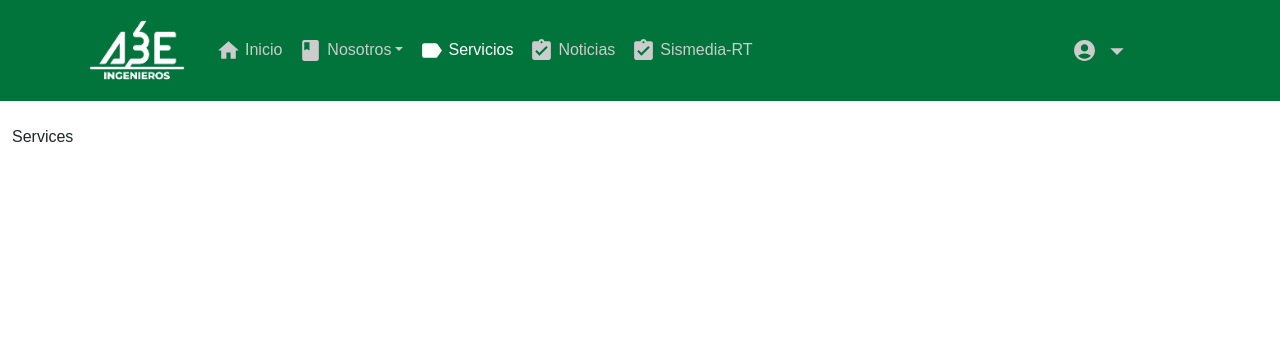
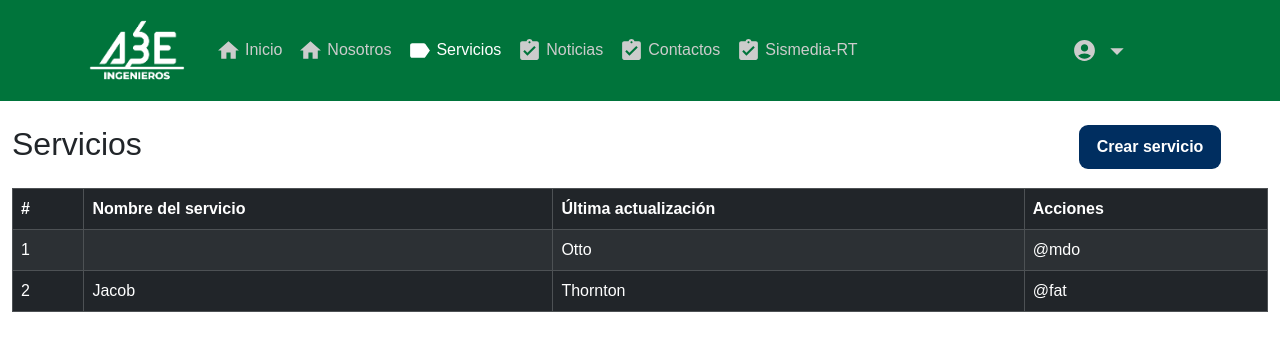
Before and after one commit to emilianoa3e/AdminPageA3E, a React (Create React App) app: page /services in a window 1280 px wide. Shown: the top 350 px of the page. Built offline with nearby package versions, Linux system fonts and the light colour scheme; sample sign-in values are in the browser's storage.

Commit message:
Add editor and galery at Services

```diff
--- /dev/null
+++ b/src/assets/css/components/Loader.module.css
@@ -0,0 +1,19 @@
+.loader {
+  width: 48px;
+  height: 48px;
+  border: 5px solid #FFF;
+  border-bottom-color: #FF3D00;
+  border-radius: 50%;
+  display: inline-block;
+  box-sizing: border-box;
+  animation: rotation 1s linear infinite;
+  }
+
+  @keyframes rotation {
+  0% {
+      transform: rotate(0deg);
+  }
+  100% {
+      transform: rotate(360deg);
+  }
+  }
--- a/src/components/getWysInfo.js
+++ b/src/components/getWysInfo.js
@@ -4,13 +4,13 @@ import instance from '../shared/Axios';
 import { useEffect, useState } from 'react';
 import axios from 'axios';
 function Prueba() {
-
+//todo el codigo es orueba, no usar como componente
 
     const [responseData, setResponseData] = useState(null);
 
     const getData = async () =>{
         try{
-            const data = await axios.get('http://localhost:3000/api/tiny/getById/648397460276d263a2269241')
+            const data = await axios.get('http://localhost:8080/api/tiny/getById/64874426e6c42543d92be8e7')
             console.log(data.data.tiny.content)
             setResponseData(data.data.tiny.content)
          }catch(error){
--- /dev/null
+++ b/src/components/shared/CustomTable.js
@@ -0,0 +1,32 @@
+import React from 'react'
+import { Table } from 'react-bootstrap'
+function CustomTable() {
+  return (
+    <Table striped bordered hover variant="dark">
+      <thead>
+        <tr>
+          <th>#</th>
+          <th>Nombre del servicio</th>
+          <th>Última actualización</th>
+          <th>Acciones</th>
+        </tr>
+      </thead>
+      <tbody>
+        <tr>
+          <td>1</td>
+          <td></td>
+          <td>Otto</td>
+          <td>@mdo</td>
+        </tr>
+        <tr>
+          <td>2</td>
+          <td>Jacob</td>
+          <td>Thornton</td>
+          <td>@fat</td>
+        </tr>
+      </tbody>
+    </Table>
+  )
+}
+
+export default CustomTable
--- a/src/components/shared/Loader.js
+++ b/src/components/shared/Loader.js
@@ -1,8 +1,9 @@
 import React from 'react'
+import styles from '../../assets/css/components/Loader.module.css'
+function Loader() {
 
-function Loader() {
   return (
-    <div>Loader</div>
+    <span className={styles.Loader}></span>
   )
 }
 
--- a/src/components/shared/Navbar.js
+++ b/src/components/shared/Navbar.js
@@ -15,32 +15,20 @@ function CustomNavbar() {
   return (
     <NavbarBt variant="dark" className="custom-navbar" expand="lg" sticky="top">
       <Container>
-        <NavbarBt.Brand href="/home">
+        <NavbarBt.Brand href="/">
           <img src={logo} alt="Logo" width={110} />
         </NavbarBt.Brand>
         <NavbarBt.Toggle aria-controls="basic-navbar-nav" />
         <NavbarBt.Collapse id="basic-navbar-nav">
           <Nav className="me-auto">
-            <NavLink to="/home" className="nav-link">
+            <NavLink to="/" className="nav-link">
               <MdHome className="me-1" size={25} />
               <span className="nav-link-text">Inicio</span>
             </NavLink>
-            <NavDropdown
-              title={
-                <span>
-                  <MdBook className="me-1" size={25} />
-                  <span className="nav-link-text">Nosotros</span>
-                </span>
-              }
-              className="align-items-center"
-              id="basic-nav-dropdown"
-            >
-              <NavDropdown.Item>Filosofía</NavDropdown.Item>
-              <NavDropdown.Item>Política de calidad</NavDropdown.Item>
-              <NavDropdown.Item>Certificados y licencias</NavDropdown.Item>
-              <NavDropdown.Item>Clientes</NavDropdown.Item>
-              <NavDropdown.Item>Equipo A3E</NavDropdown.Item>
-            </NavDropdown>
+            <NavLink to="/us" className="nav-link">
+              <MdHome className="me-1" size={25} />
+              <span className="nav-link-text">Nosotros</span>
+            </NavLink>
             <NavLink to="/services" className="nav-link">
               <MdLabel className="me-1" size={25} />
               <span className="nav-link-text">Servicios</span>
@@ -49,7 +37,11 @@ function CustomNavbar() {
               <MdAssignmentTurnedIn className="me-1" size={25} />
               <span className="nav-link-text">Noticias</span>
             </NavLink>
-            <NavLink to="/news" className="nav-link">
+            <NavLink to="/contacts" className="nav-link">
+              <MdAssignmentTurnedIn className="me-1" size={25} />
+              <span className="nav-link-text">Contactos</span>
+            </NavLink>
+            <NavLink to="/sismedia" className="nav-link">
               <MdAssignmentTurnedIn className="me-1" size={25} />
               <span className="nav-link-text">Sismedia-RT</span>
             </NavLink>
--- /dev/null
+++ b/src/pages/news/CompanyNews.js
@@ -0,0 +1,9 @@
+import React from 'react'
+
+function CompanyNews() {
+  return (
+    <div>News</div>
+  )
+}
+
+export default CompanyNews
--- a/src/pages/services/FormService.js
+++ b/src/pages/services/FormService.js
@@ -1,10 +1,28 @@
 import React from 'react'
-
+import Galery from '../../components/shared/Galery'
+import EditorWys from '../../components/shared/EditorWys'
+import { Col, Row, Container } from 'react-bootstrap'
 function FormService() {
 
 
   return (
-    <div>FormService</div>
+    <>
+      <div className='container-fluid p-0'>
+        <h2 className='text-center'>Nuevo Servicio</h2>
+        <Row>
+          <Col style={{backgroundColor:'gray'}}>
+            <Galery/>
+          </Col>
+          <Col xs='9' md='9'>
+            <EditorWys />
+          </Col>
+        </Row>
+      </div>
+
+
+
+
+    </>
   )
 }
 
--- a/src/pages/services/Services.js
+++ b/src/pages/services/Services.js
@@ -1,8 +1,24 @@
 import React from 'react'
+import CustomButton from '../../components/shared/CustomButton'
+import { useNavigate } from 'react-router-dom';
+import { Col, Row } from 'react-bootstrap';
+import CustomTable from '../../components/shared/CustomTable';
+function Services() {
+  const navigate = useNavigate();
+  return (
+    <>
+      <Row className='mb-3'>
+        <Col xs={7} sm={8} md={10}>
+          <h2>Servicios</h2>
+        </Col>
+        <Col xs={5} sm={4} md={2}>
+          <CustomButton text={'Crear servicio'} onClick={() => navigate('/editor')} />
+        </Col>
+      </Row>
+      <CustomTable/>
 
-function Services() {
-  return (
-    <div>Services</div>
+
+    </>
   )
 }
 
--- /dev/null
+++ b/src/pages/us/OurCompany.js
@@ -0,0 +1,9 @@
+import React from 'react'
+
+function OurCompany() {
+  return (
+    <div>Us</div>
+  )
+}
+
+export default OurCompany
--- a/src/routers/AppRouter.js
+++ b/src/routers/AppRouter.js
@@ -11,7 +11,11 @@ import Login from '../pages/Auth/Login';
 import { AuthContext } from '../context/auth/AuthContext';
 import Loader from '../components/shared/Loader';
 import Services from '../pages/services/Services';
-
+import Us from '../pages/us/OurCompany.js';
+import News from '../pages/news/CompanyNews';
+import OurCompany from '../pages/us/OurCompany.js';
+import CompanyNews from '../pages/news/CompanyNews';
+import FormService from '../pages/services/FormService';
 
 
 const AppRouter = () => {
@@ -39,8 +43,17 @@ const AppRouter = () => {
                         <Route exact path='/services' element={<PrivateRoute />}>
                             <Route exact path='/services' element={<Services />} />
                         </Route>
+                        <Route exact path='/us' element={<PrivateRoute />}>
+                            <Route exact path='/us' element={<OurCompany />} />
+                        </Route>
+                        <Route exact path='/news' element={<PrivateRoute />}>
+                            <Route exact path='/news' element={<CompanyNews />} />
+                        </Route>
+                        <Route exact path='/profile' element={<PrivateRoute />}>
+                            <Route exact path='/profile' element={<CompanyNews />} />
+                        </Route>
                         <Route exact path='/editor' element={<PrivateRoute />}>
-                            <Route exact path='/editor' element={<EditorWys />} />
+                            <Route exact path='/editor' element={<FormService />} />
                         </Route>
                         <Route exact path='/*' element={<Navigate to='/' />} />
                     </Routes>
--- a/src/shared/Axios.js
+++ b/src/shared/Axios.js
@@ -1,7 +1,7 @@
 import axios from "axios";
 
 const instance = axios.create({
-  baseURL: "http://localhost:3000/api",
+  baseURL: "http://localhost:8080/api",
 });
 
 const requestHandler = (request) => {
--- a/src/utils/AuthFunctions.js
+++ b/src/utils/AuthFunctions.js
@@ -9,7 +9,7 @@ export const loginPost = async (email, password) => {
 
 	try {
 		const data = await axios.post(
-			 'http://localhost:3000/api/auth/signin',
+			 'http://localhost:8080/api/auth/signin',
 			dataJson
 		);
 
```
